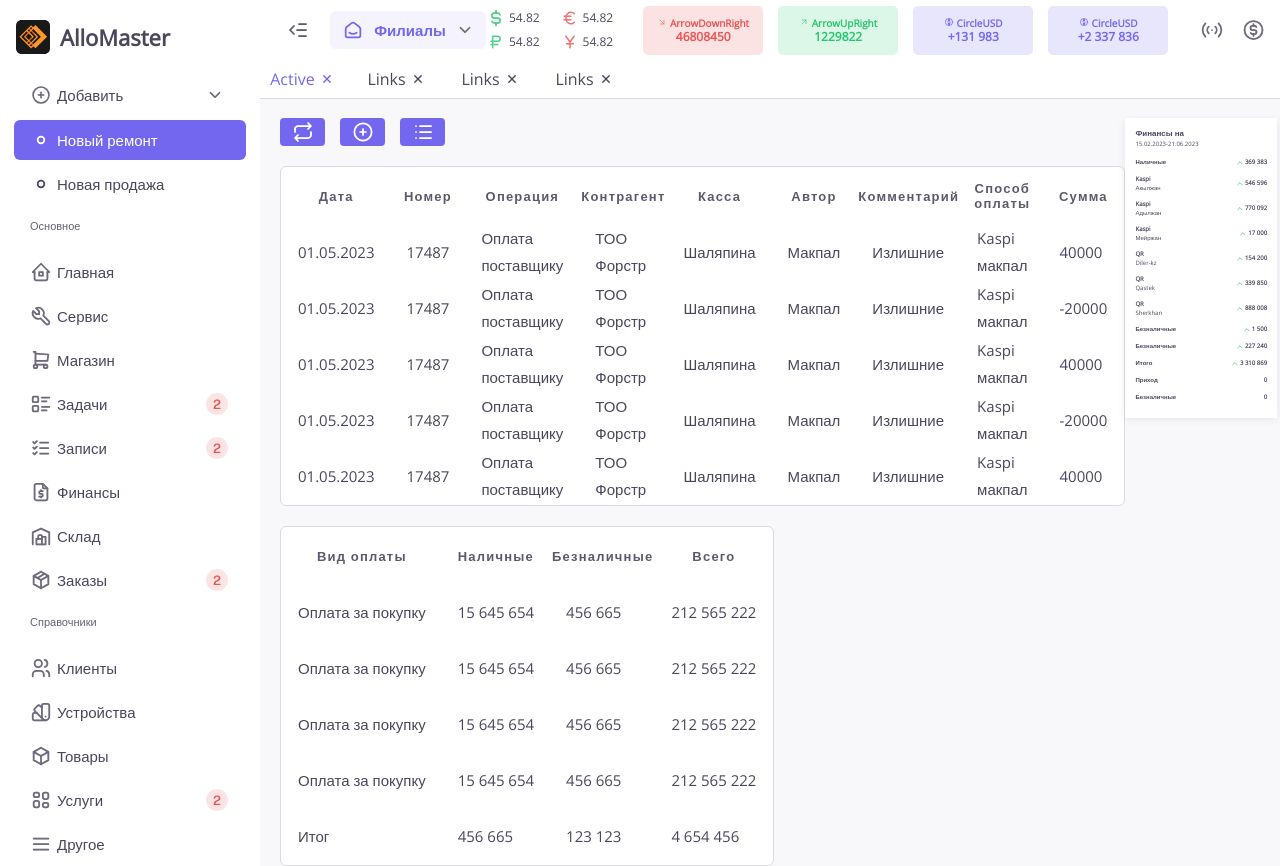
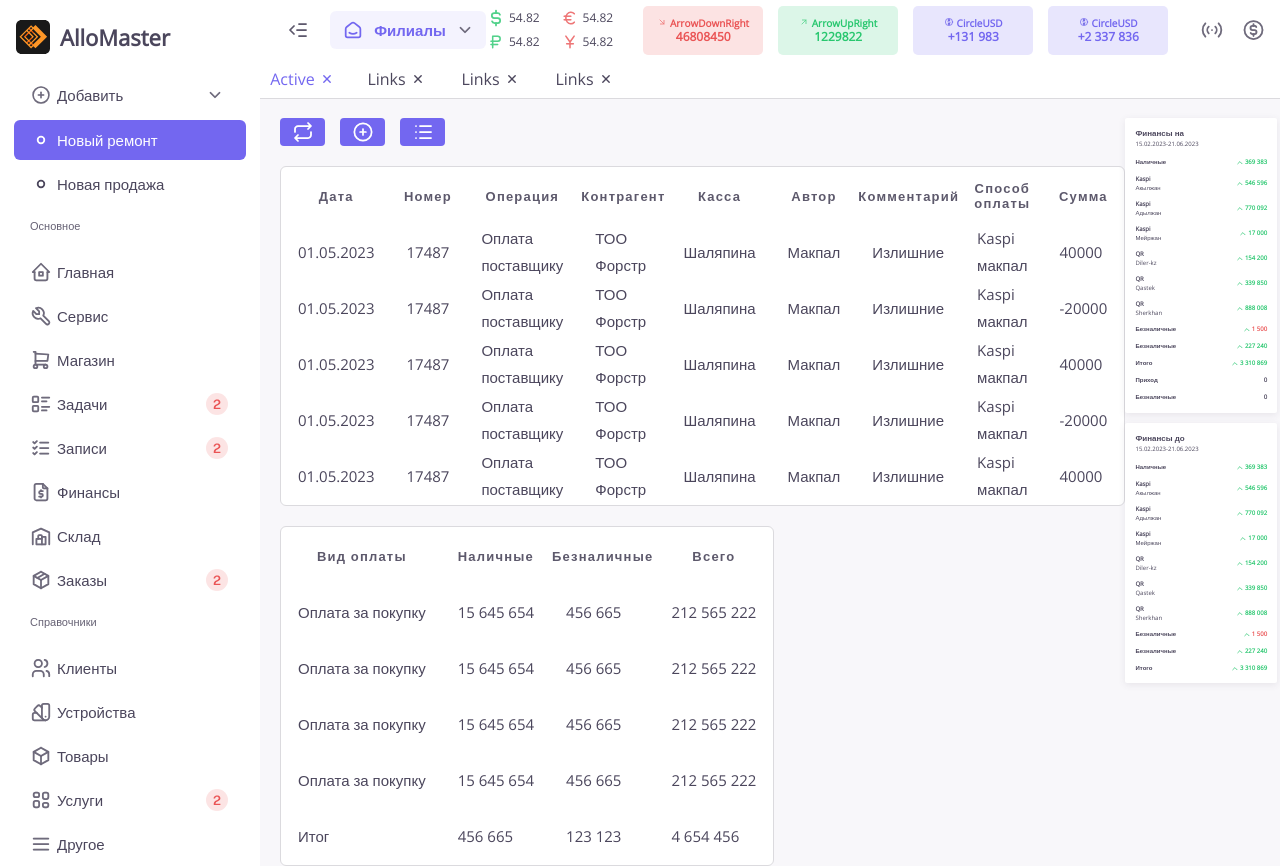
Before and after one commit to Aidar05/srm-project, a Vue app: page / in a window 1280 px wide. Shown: the top 866 px of the page. Built offline with nearby package versions, Linux system fonts and the light colour scheme.

Commit message:
Доделал salesMap

```diff
--- a/src/assets/css/content.css
+++ b/src/assets/css/content.css
@@ -62,11 +62,12 @@ table{
 
 .sales-map{
   width: 152px;
-  height: 300px;
   background-color: white;
   margin-right: 20px;
   box-shadow: 0px 1.7px 7.6px 0px
   rgba(75, 70, 92, 0.1);
+  border-radius: 2px;
+  margin-bottom: 10px;
 }
 
 .sales-header-container{
@@ -115,6 +116,14 @@ table{
   line-height: 8px;
 }
 
+.isProfit .sales-el-value{
+  color: rgba(40, 199, 111, 1);
+}
+
+.nonProfit .sales-el-value{
+  color: rgba(234, 84, 85, 1);
+}
+
 .sales-el-value{
   display: flex;
   align-items: center;
--- a/src/components/Content.vue
+++ b/src/components/Content.vue
@@ -9,7 +9,11 @@
     </div>
 
     <div class="right-content-container">
-      <SalesMap :salesHeader="salesDataOne[0].header" :salesDates="salesDataOne[0].dates" :salesData="salesDataOne"/>
+      <SalesMap :salesHeader="salesDataOne[0].header" :salesDates="salesDataOne[0].dates"
+       :salesData="salesDataOne"/>
+
+       <SalesMap :salesHeader="salesDataTwo[0].header" :salesDates="salesDataTwo[0].dates"
+       :salesData="salesDataTwo"/>
     </div>
 </div>
 </template>
@@ -72,6 +76,19 @@ export default{
         {payMethod: "Итого", name: "", icon: "ChevronUp", amount: "3 310 869", isProfit: true},
         {payMethod: "Приход", name: "", amount: "0"},
         {payMethod: "Безналичные", name: "", amount: "0"},
+      ],
+      salesDataTwo: [
+      {header: "Финансы до", dates: "15.02.2023-21.06.2023"},
+        {payMethod: "Наличные", name: "", icon: "ChevronUp", amount: "369 383", isProfit: true},
+        {payMethod: "Kaspi", name: "Акылжан", icon: "ChevronUp", amount: "546 596", isProfit: true},
+        {payMethod: "Kaspi", name: "Адылжан", icon: "ChevronUp", amount: "770 092", isProfit: true},
+        {payMethod: "Kaspi", name: "Мейржан", icon: "ChevronUp", amount: "17 000", isProfit: true},
+        {payMethod: "QR", name: "Diler-kz", icon: "ChevronUp", amount: "154 200", isProfit: true},
+        {payMethod: "QR", name: "Qastek", icon: "ChevronUp", amount: "339 850", isProfit: true},
+        {payMethod: "QR", name: "Sherkhan", icon: "ChevronUp", amount: "888 008", isProfit: true},
+        {payMethod: "Безналичные", name: "", icon: "ChevronUp", amount: "1 500", isProfit: false},
+        {payMethod: "Безналичные", name: "", icon: "ChevronUp", amount: "227 240", isProfit: true},
+        {payMethod: "Итого", name: "", icon: "ChevronUp", amount: "3 310 869", isProfit: true},
       ]
     }
   }
--- a/src/components/ContentComponents/SalesMap.vue
+++ b/src/components/ContentComponents/SalesMap.vue
@@ -7,8 +7,9 @@
       </div>
 
       <div class="sales-map-elements">
-        <div class="sales-map-element" v-for="(item, index) in salesData.slice(1)"
-         :key="index" :class="{ profit: item.isProfit }">
+        <div class="sales-map-element" v-for="(item, index) in salesData.slice(1)" :key="index"
+          :class="{ isProfit: item.isProfit, nonProfit: item.isProfit !== undefined && !item.isProfit }">
+
           <div class="sales-el-text">
             <span class="sales-el-text"> {{ item.payMethod }}
               <span class="sales-name"> {{ item.name }} </span>
```
